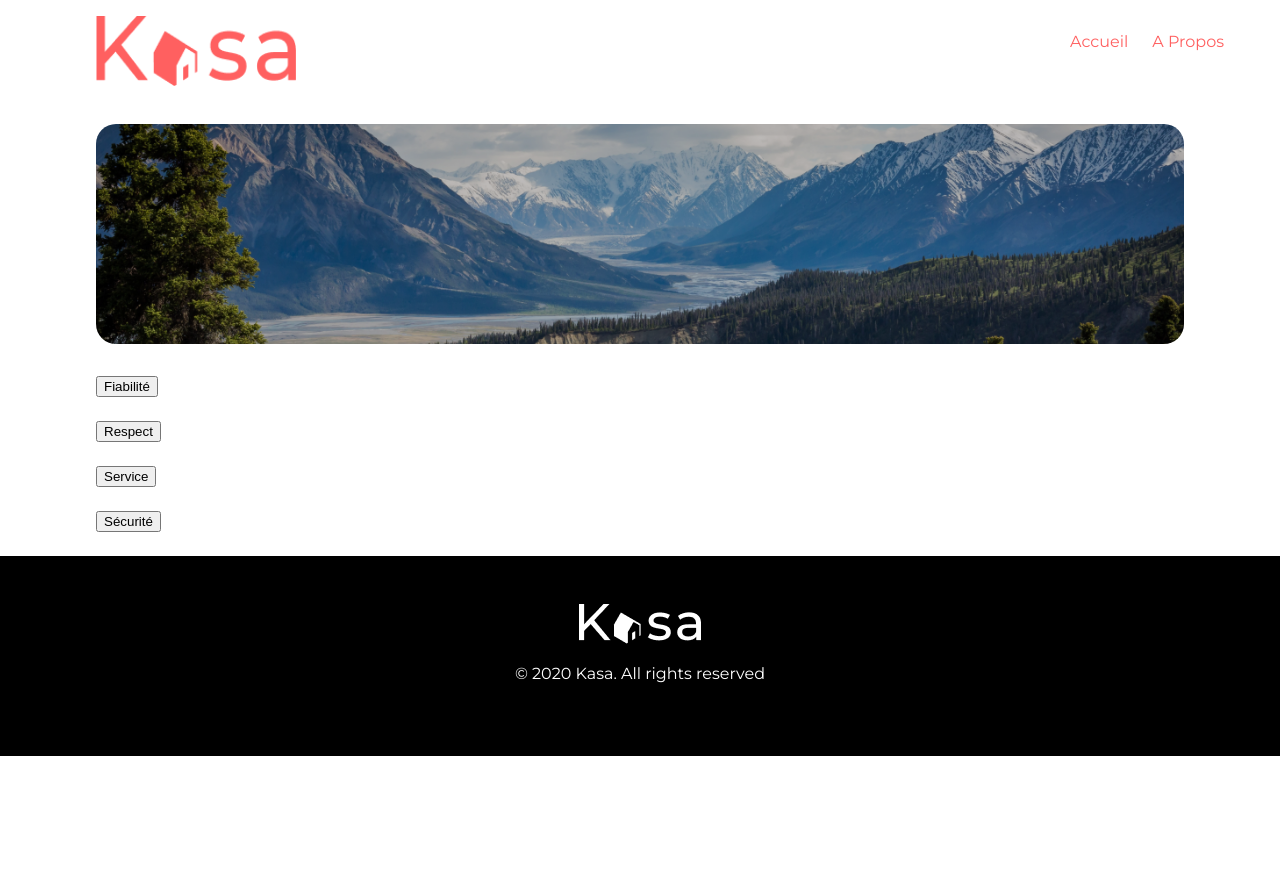
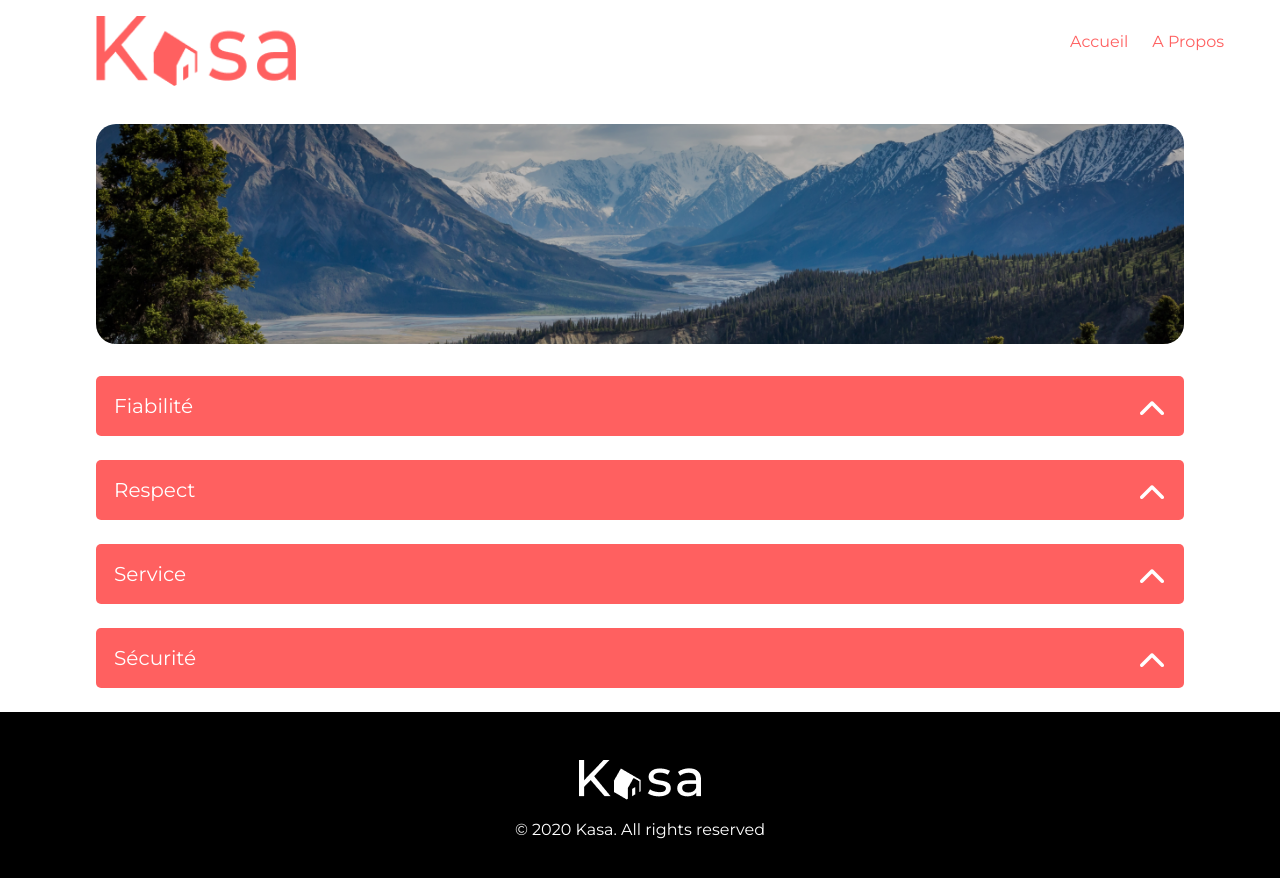
Before and after one commit to zinedinechami/Kasa-react-project, a React (Vite) app in the folder kasa-p8-react/: page /Propos in a window 1280 px wide. Shown: the top 878 px of the page. Before the commit the page ends 800 px from the top, so only its background shows below. Built offline with nearby package versions, Linux system fonts and the light colour scheme.

Commit message:
fixed collapse styling bug

```diff
--- a/kasa-p8-react/src/components/collapse/collapse.css
+++ b/kasa-p8-react/src/components/collapse/collapse.css
@@ -3,7 +3,7 @@
   --grey: #f6f6f6;
 }
 
-.collapse {
+.collapse_container button {
   background-color: var(--red);
   color: white;
   font-family: Montserrat;
--- a/kasa-p8-react/src/pages/A_Propos.jsx
+++ b/kasa-p8-react/src/pages/A_Propos.jsx
@@ -1,7 +1,7 @@
 import a_propos_header_img from "../assets/a_propos_header_img.png";
 import Banner from "../components/banner/banner";
 import Footer from "../components/footer/footer";
-import Collapse from "../components/collapse/collapse";
+import Collapse from "../components/collapse/collapse.jsx";
 
 export default function A_Propos() {
   return (
```
